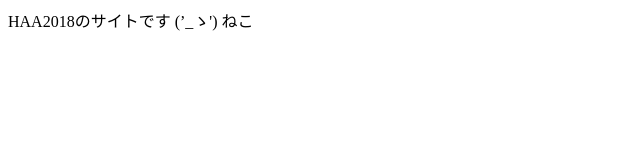
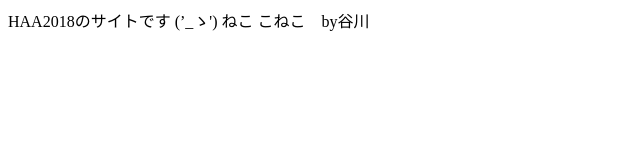
Before and after one commit to humandgd/haa2018, a plain HTML site: page index.html in a window 1280 px wide. Shown: the whole page, without its empty margins (0-640 px from the left). Drawn offline with Linux system fonts and the light colour scheme.

Commit message:
谷川が追加しました

```diff
--- a/index.html
+++ b/index.html
@@ -5,5 +5,6 @@
 HAA2018のサイトです
 (’_ゝ')
 ねこ
+こねこ　by谷川
 </body>
 </html>
```
